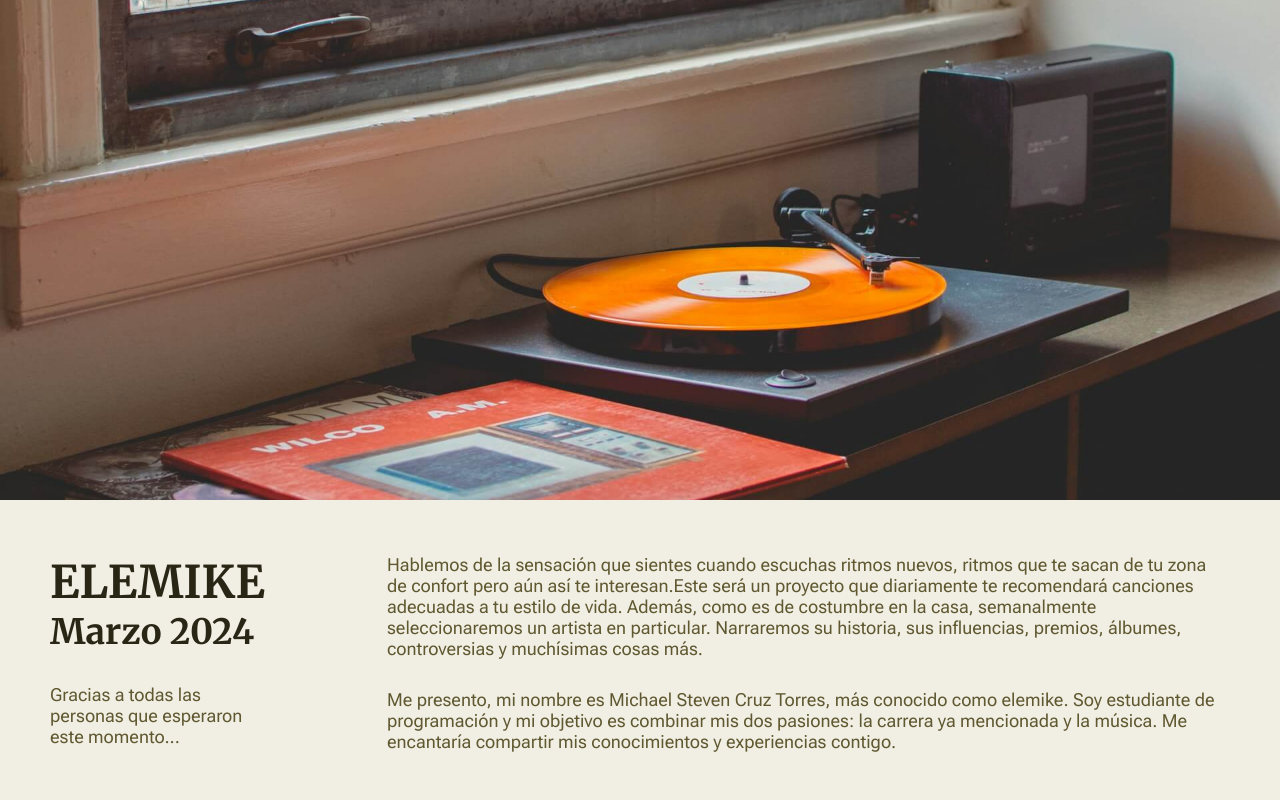
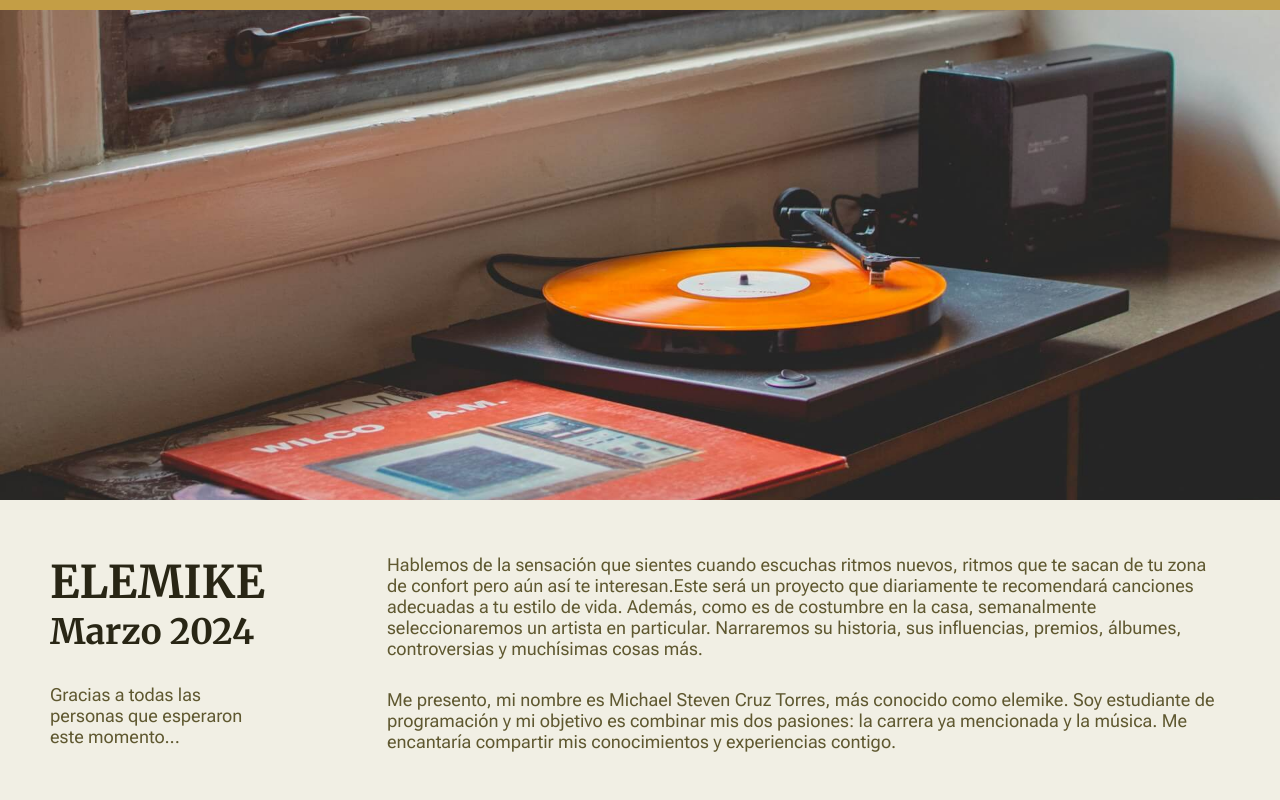
Before and after one commit to childishelemike/elemike, a React (Vite) app: page / in a window 1280 px wide. Shown: the top 800 px of the page. Built offline with nearby package versions, Linux system fonts and the light colour scheme.

Commit message:
Agregando process bar

```diff
--- a/index.html
+++ b/index.html
@@ -9,7 +9,7 @@
     <meta name="viewport" content="width=device-width, initial-scale=1.0" />
     <meta name="author" content="Michael Steven Cruz Torres">
     <meta http-equiv="refresh">
-    <meta name="description" content="Descubre las historias de tus artistas favoritos">
+    <meta name="description" content="Descubre las historias no contadas de tus artistas favoritos">
     <title>ELEMIKE</title>
   </head>
   <body>
--- a/src/App.css
+++ b/src/App.css
@@ -3,6 +3,16 @@
   height: 500px;
   object-fit: cover;
 }
+.progress-bar {
+  position: fixed;
+  top: 0;
+  left: 0;
+  right: 0;
+  height: 10px;
+  background: #c49e45;
+  transform-origin: 0%;
+}
+
 @media screen and (min-width: 1024px) {
   .header_image {
     width: 100%;
--- a/src/App.jsx
+++ b/src/App.jsx
@@ -3,11 +3,17 @@ import person from './assets/mama.jpg'
 import { Title } from './Title.jsx'
 import { Footer } from './Footer.jsx'
 import { Copy } from './Copy.jsx'
+import { motion, useScroll } from "framer-motion";
 
 
 function App() {
+  const { scrollYProgress } = useScroll();
   return (
     <>
+      <motion.div
+        className="progress-bar"
+        style={{ scaleX: scrollYProgress }}
+      />
       <article>
         <header>
           <img className="header_image" alt='personas' src={person}></img>
@@ -16,6 +22,7 @@ function App() {
       <Title />
       <Footer />
       <Copy />
+
     </>
 
   )
--- a/src/Footer.jsx
+++ b/src/Footer.jsx
@@ -2,21 +2,17 @@ import './Footer.css'
 import music from './assets/musical-notes-outline.svg'
 import ig from './assets/logo-instagram.svg'
 import github from './assets/logo-github.svg'
-import { motion, MotionConfig } from 'framer-motion'
 
 
 
 export function Footer() {
-    const initial = { opacity: 0, y: 60 };
-    const whileInView = { opacity: 1, y: 0, transition: { delay: 0.2, duration: 0.8 } };
-    const viewport = { once: false, amount: 0.5 };
 
     return (
-        <MotionConfig reducedMotion='user'>
+
         <footer className='Footer__Article'>
             <div className='Footer__Article--line'></div>
             <article className='Footer__secondArticle'>
-                    <motion.div className='Footer__Article--div' initial={initial} whileInView={whileInView} viewport={viewport}>
+                <div className='Footer__Article--div'>
                     <h1 className='Footer__Article--h1'>ELEMIKE</h1>
                     <ul>
                         <li><a href='https://www.instagram.com/elemikesunny/' aria-label='My Personal Instagram'><img src={ig} alt='logo-instagram' /></a></li>
@@ -24,26 +20,25 @@ export function Footer() {
                         <li><a href='https://www.youtube.com/watch?v=8aVRl5XG-Bs' aria-label='My Favorite song'><img src={music} alt='Music logo' /></a></li>
 
                     </ul>
-                    </motion.div>
+                </div>
 
                 <div className='Footer__Article--end'>
-                        <motion.div className='Footer__Article--published' initial={initial} whileInView={whileInView} viewport={viewport}>
+                    <div className='Footer__Article--published'>
                         <h6 className='Footer__Article--h6'>Publicado</h6>
                         <p>Edición N°23</p>
                         <p>Marzo 2024</p>
-                        </motion.div>
-                        <motion.div className='Footer__Article--editors' initial={initial} whileInView={whileInView} viewport={viewport}>
+                    </div>
+                    <div className='Footer__Article--editors'>
                         <h6 className='Footer__Article--h6'>Dedicado a:</h6>
                         <p>Dilia Torres</p>
                         <p>Andrea Torres</p>
                         <p>Paula Sosa</p>
                         <p>Mafe Rubiano</p>
-                        </motion.div>
+                    </div>
                 </div>
             </article>
 
 
         </footer>
-        </MotionConfig>
     )
 }
--- a/src/Title.jsx
+++ b/src/Title.jsx
@@ -1,9 +1,9 @@
 import './Title.css'
 import { motion, MotionConfig } from 'framer-motion'
 export function Title() {
-    const initial = { opacity: 0, y: 50 };
-    const whileInView = { opacity: 1, y: 0, transition: { delay: 0.2, duration: 0.5 } };
-    const viewport = { once: false, amount: 0.5 };
+    const initial = { opacity: 0, x: 50 };
+    const whileInView = { opacity: 1, x: 0, transition: { delay: 0.2, duration: 0.5 } };
+    const viewport = { once: true, amount: 0.5 };
 
     return (
         <MotionConfig reducedMotion='user'>
--- a/src/index.css
+++ b/src/index.css
@@ -9,6 +9,7 @@
   margin: 0;
   padding: 0;
   box-sizing: border-box;
+  -webkit-font-smoothing: antialiased;
 }
 body {
   background-color: var(--background-color);
```
Lines whose indentation alone changed are shown as unchanged.
